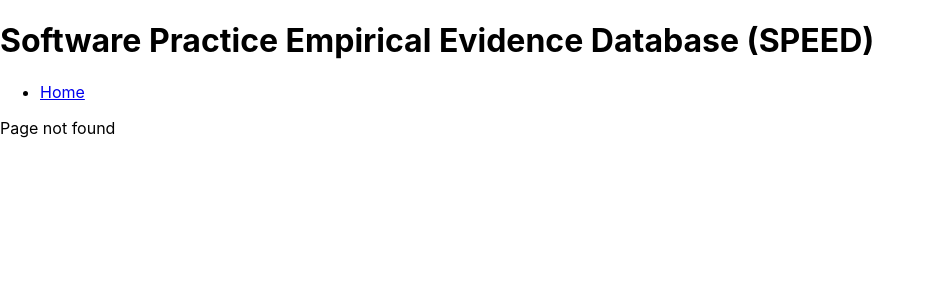
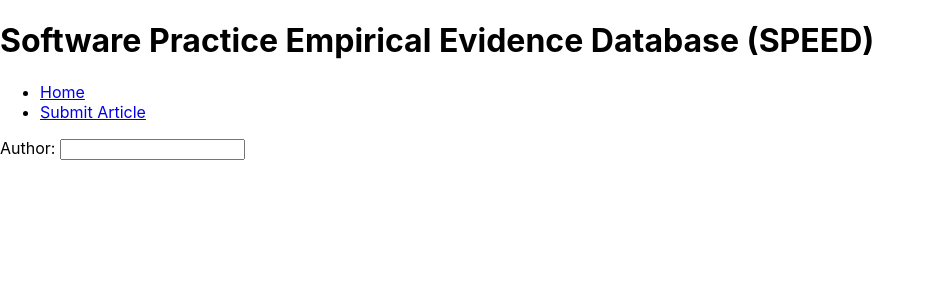
Before and after one commit to Tamati-Rudd/SPEED-Frontend, a React (Create React App) app: page /submit in a window 1280 px wide. Before the commit this address led to /404. Shown: the top 300 px of the page, without its empty margins (0-935 px from the left). Built offline with nearby package versions, Linux system fonts and the light colour scheme.

Commit message:
Started Article Info Entry
Created submit article page and begun creating form

```diff
--- a/src/App.js
+++ b/src/App.js
@@ -1,6 +1,7 @@
 import { Route, Routes, NavLink, BrowserRouter, Navigate } from 'react-router-dom';
 import Home from './pages/Home';
 import NotFound from './pages/NotFound';
+import SubmitArticle from './pages/SubmitArticle';
 import './App.css';
 
 function App() {
@@ -10,11 +11,13 @@
           <h1>Software Practice Empirical Evidence Database (SPEED)</h1>
             <ul className="header">
               <li><NavLink exact to = "/">Home</NavLink></li>
+              <li><NavLink exact to = "/submit">Submit Article</NavLink></li>
             </ul>
           <div className="content">
             <Routes>
               <Route exact path='/' element={<Home/>}/>
               <Route exact path="/404" element={<NotFound/>}/>
+              <Route exact path="/submit" element={<SubmitArticle/>}/>
               <Route path="*" element={<Navigate to="/404" replace />}/>
             </Routes>
           </div>
--- /dev/null
+++ b/src/pages/SubmitArticle.js
@@ -0,0 +1,22 @@
+import { React, useEffect, useState } from 'react';
+
+export default function SubmitArticle() {
+    const [title, setTitle] = useState("");
+
+    useEffect(() => {
+        console.log(title);
+    }, [title])
+
+    const onChangeTitle = (event) => {
+        setTitle(event.target.value);
+    }
+
+    return (
+        <div>
+            <form>
+                <label htmlFor='title'>Author: </label>
+                <input type="text" id="title" name="title" value={title} onChange={onChangeTitle}></input>
+            </form>
+        </div>
+    )
+}
```
